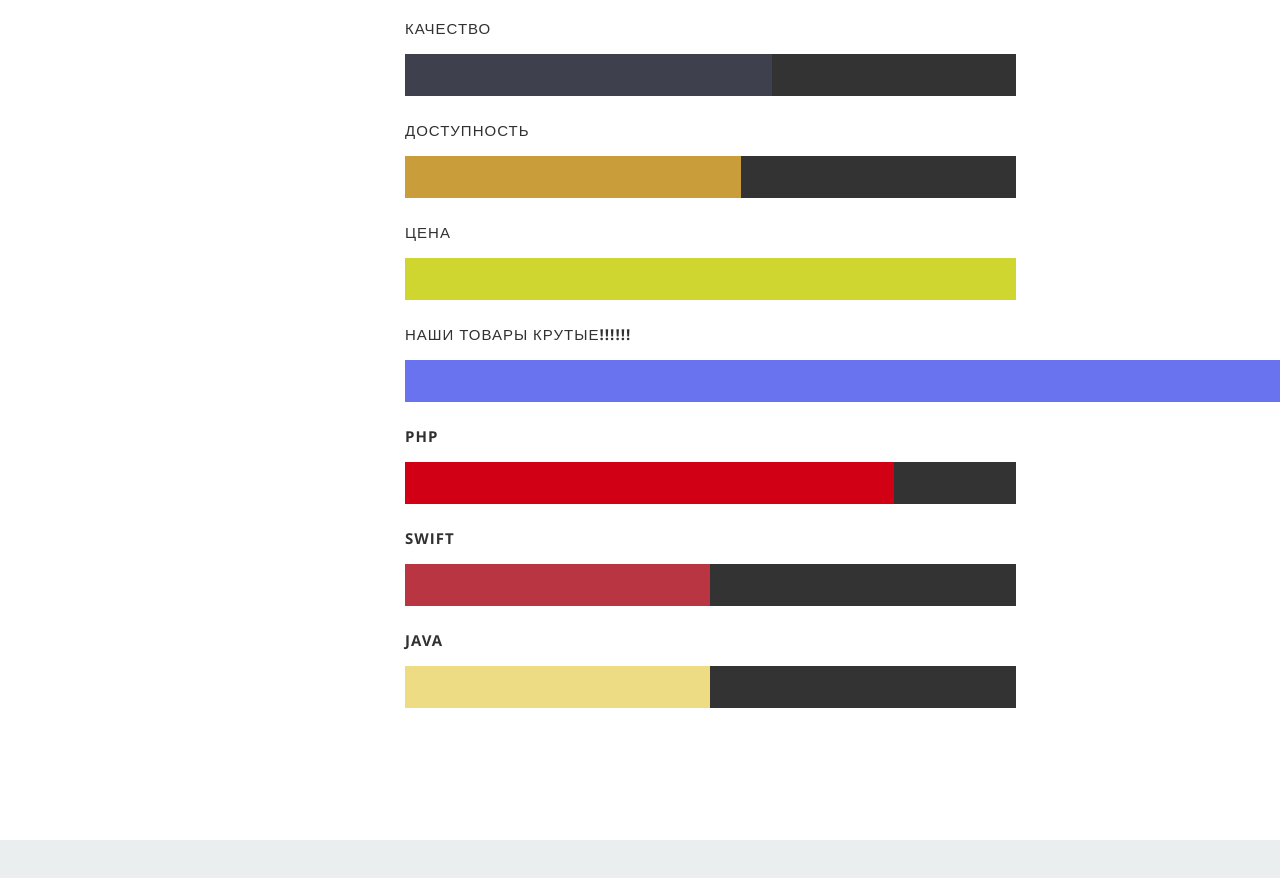
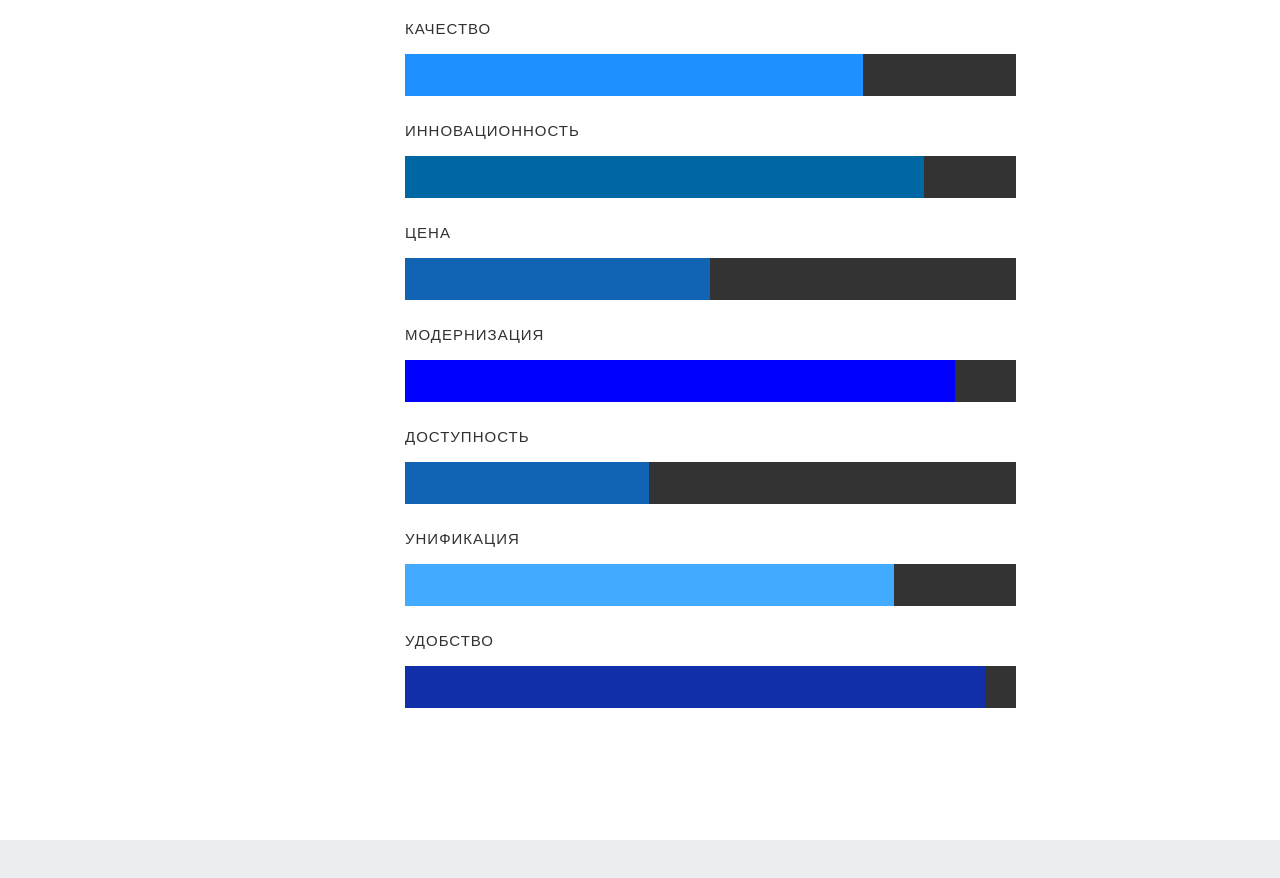
Before and after one commit to KucherAnton/ZinTech, a React (Create React App) app: page / in a window 1280 px wide. Shown: the part 2920-3798 px from the top of the page. Built offline with nearby package versions, Linux system fonts and the light colour scheme.

Commit message:
blueTones

```diff
--- a/public/resumeData.json
+++ b/public/resumeData.json
@@ -63,31 +63,31 @@
 		"skills": [
 			{
 				"name": "Качество",
-				"level": "60%"
+				"level": "75%"
+			},
+			{
+				"name": "Инновационность",
+				"level": "85%"
+			},
+			{
+				"name": "Цена",
+				"level": "50%"
+			},
+			{
+				"name": "Модернизация",
+				"level": "90%"
 			},
 			{
 				"name": "Доступность",
-				"level": "55%"
+				"level": "40%"
 			},
 			{
-				"name": "Цена",
-				"level": "100%"
-			},
-			{
-				"name": "НАШИ ТОВАРЫ КРУТЫЕ!!!!!!",
-				"level": "200%"
-			},
-			{
-				"name": "PHP",
+				"name": "Унификация",
 				"level": "80%"
 			},
 			{
-				"name": "Swift",
-				"level": "50%"
-			},
-			{
-				"name": "JAVA",
-				"level": "50%"
+				"name": "Удобство",
+				"level": "95%"
 			}
 		]
 	},
--- a/src/Components/Resume.js
+++ b/src/Components/Resume.js
@@ -4,11 +4,28 @@ import { Card, Image } from 'antd';
 
 class Resume extends Component {
 	getRandomColor() {
-		let letters = '0123456789ABCDEF';
+		let blue = [
+			'0000FF',
+			'002F55',
+			'1560BD',
+			'1E90FF',
+			'1164B4',
+			'0047AB',
+			'007FFF',
+			'003366',
+			'20155E',
+			'082567',
+			'1E2460',
+			'007DFF',
+			'1F75FE',
+			'122FAA',
+			'0067A5',
+			'42AAFF',
+			'6A5ACD',
+		];
 		let color = '#';
-		for (let i = 0; i < 6; i++) {
-			color += letters[Math.floor(Math.random() * 16)];
-		}
+
+		color += blue[Math.floor(Math.random() * blue.length)];
 		return color;
 	}
 
```
